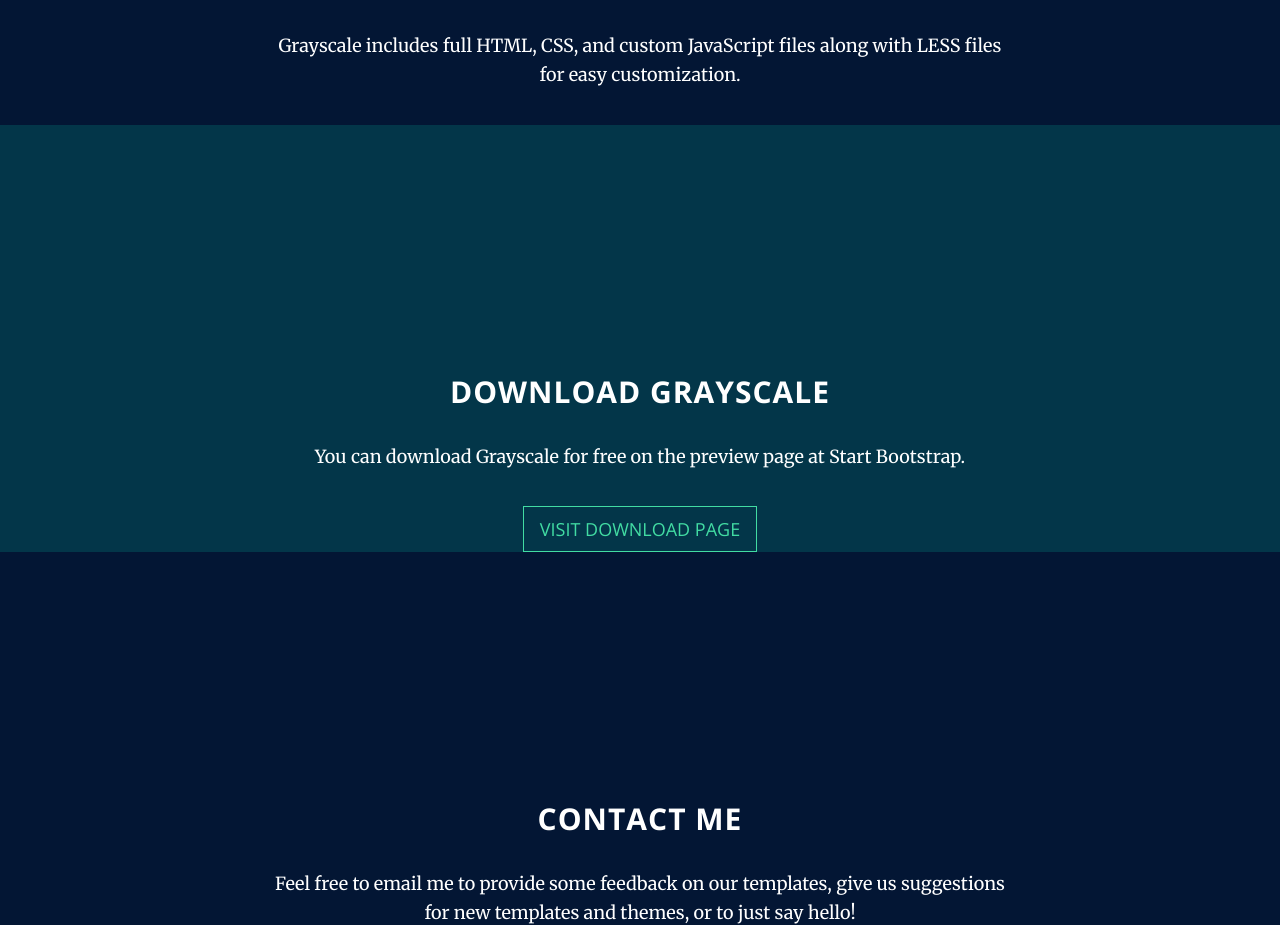
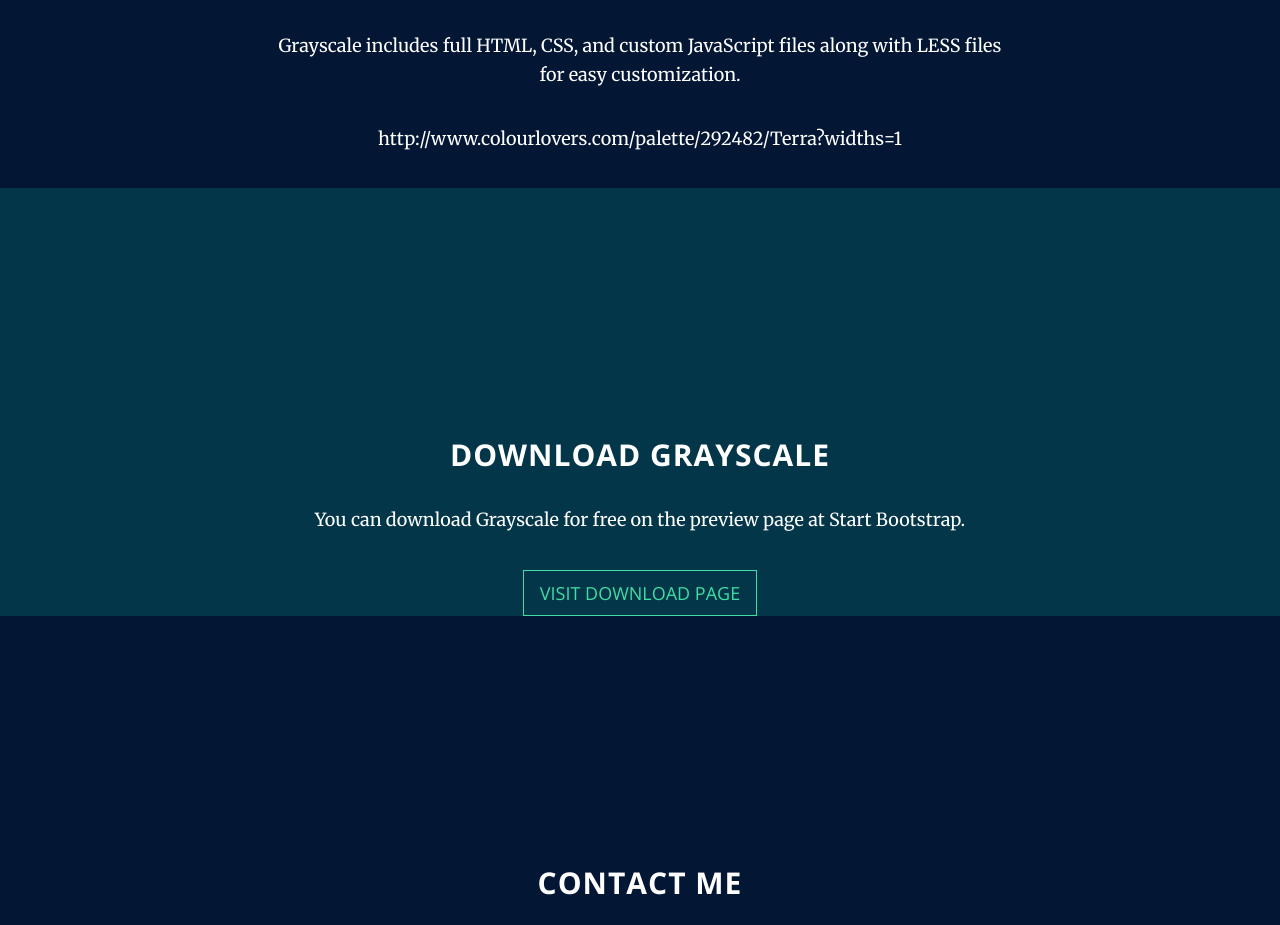
Before and after one commit to dkpat12/dkpat12.github.io, a plain HTML site: page index.html in a window 1280 px wide. Shown: the part 1300-2225 px from the top of the page. Drawn offline with nearby package versions, Linux system fonts and the light colour scheme.

Commit message:
ignore the link pls

```diff
--- a/index.html
+++ b/index.html
@@ -93,6 +93,7 @@
                 <p>Grayscale is a free Bootstrap 3 theme created by Start Bootstrap. It can be yours right now, simply download the template on <a href="http://startbootstrap.com/template-overviews/grayscale/">the preview page</a>. The theme is open source, and you can use it for any purpose, personal or commercial.</p>
                 <p>This theme features stock photos by <a href="http://gratisography.com/">Gratisography</a> along with a custom Google Maps skin courtesy of <a href="http://snazzymaps.com/">Snazzy Maps</a>.</p>
                 <p>Grayscale includes full HTML, CSS, and custom JavaScript files along with LESS files for easy customization.</p>
+                <p>http://www.colourlovers.com/palette/292482/Terra?widths=1</p>
             </div>
         </div>
     </section>
```
